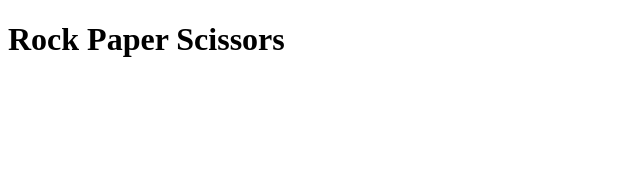
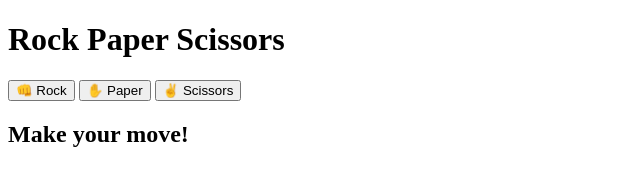
Before and after one commit to ChamathkaDhanapala/Rock-Paper-Scissor-Game, a plain HTML site: page rock-paper-sissor/index.html in a window 1280 px wide. Shown: the whole page, without its empty margins (0-640 px from the left). Drawn offline with Linux system fonts and the light colour scheme.

Commit message:
Add UI Buttons

```diff
--- a/rock-paper-sissor/index.html
+++ b/rock-paper-sissor/index.html
@@ -1,13 +1,24 @@
 <!DOCTYPE html>
 <html lang="en">
+
 <head>
     <meta charset="UTF-8">
     <meta name="viewport" content="width=device-width, initial-scale=1.0">
     <title>Rock Paper Scissors</title>
     <link rel="stylesheet" href="style.css">
 </head>
+
 <body>
     <h1>Rock Paper Scissors</h1>
+    <div class="game">
+        <button class="choice" onclick="playGame('rock')">👊 Rock</button>
+        <button class="choice" onclick="playGame('paper')">✋ Paper</button>
+        <button class="choice" onclick="playGame('scissors')">✌️ Scissors</button>
+    </div>
+
+    <h2 id="result">Make your move!</h2>
+
     <script src="script.js"></script>
 </body>
+
 </html>
```
